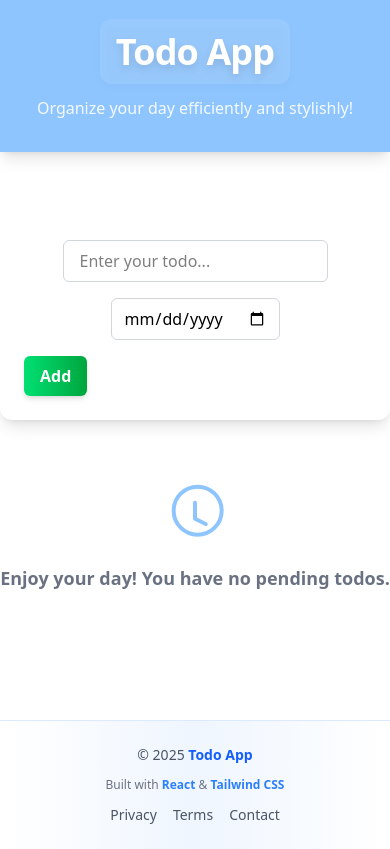
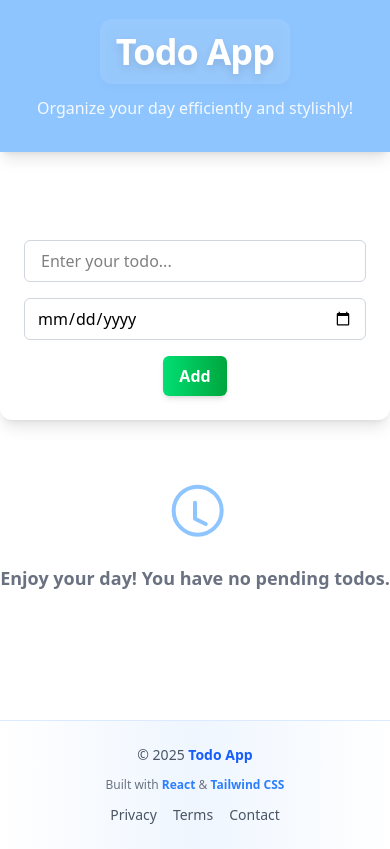
Before and after one commit to Aman2979/Todoapp, a React (Vite) app in the folder Frontend/: page / in a window 390 px wide. Built offline with nearby package versions, Linux system fonts and the light colour scheme; no server answers.

Commit message:
Correct the add buttton

```diff
--- a/Frontend/src/components/AddTodo.jsx
+++ b/Frontend/src/components/AddTodo.jsx
@@ -31,23 +31,42 @@ const AddTodo = () => {
   }
 
   return (
-    <div className="w-full max-w-xl mx-auto mt-8 bg-white rounded-xl shadow-lg p-6 flex flex-col sm:flex-row items-center gap-4">
+    <div className="w-full max-w-xl mx-auto mt-8 bg-white rounded-xl shadow-lg p-6">
+  <div className="flex flex-col sm:flex-row gap-4 sm:items-center">
+
+    {/* Todo input */}
     <input
       type="text"
-        className="flex-1 px-4 py-2 border border-gray-300 rounded-md focus:ring-2 focus:ring-blue-400 focus:outline-none text-base transition"
+      className="w-full sm:flex-1 px-4 py-2 border border-gray-300 rounded-md
+                 focus:ring-2 focus:ring-blue-400 focus:outline-none text-base transition"
       placeholder="Enter your todo..."
       ref={todoTextInput}
     />
+
+    {/* Date input */}
     <input
       type="date"
-        placeholder="Enetr future dates.."
       ref={todoDateInput}
-        className="px-3 py-2 border border-gray-300 rounded-md focus:ring-2 focus:ring-blue-400 focus:outline-none text-base transition"
+      className="w-full sm:w-auto px-3 py-2 border border-gray-300 rounded-md
+                 focus:ring-2 focus:ring-blue-400 focus:outline-none text-base transition"
     />
-      <div className="w-full sm:w-auto">
-        <Button btnType="success" btnText="Add" handler={e => { e.preventDefault(); addHandler(); }} />
+
+    {/* Add button (CENTERED on mobile) */}
+    <div className="w-full flex justify-center sm:w-auto sm:justify-start">
+      <Button
+        btnType="success"
+        btnText="Add"
+        handler={(e) => {
+          e.preventDefault();
+          addHandler();
+        }}
+      />
+    </div>
+
   </div>
 </div>
+
+
   );
 };
 
```
Lines whose indentation alone changed are shown as unchanged.
